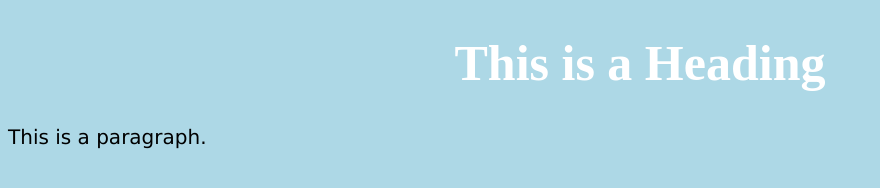
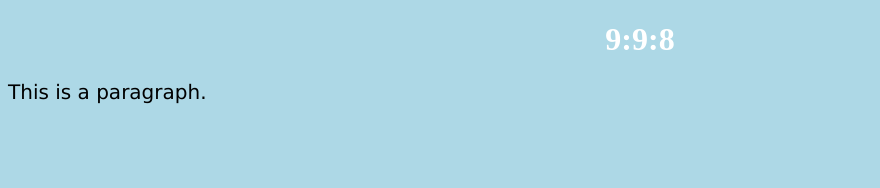
Before and after one commit to 8hal/js_study, a plain HTML site: page index.html in a window 1280 px wide. Shown: the whole page, without its empty margins (0-880 px from the left). Drawn offline with Linux system fonts and the light colour scheme.

Commit message:
add clock.js
add clock on js

```diff
--- /dev/null
+++ b/clock.js
@@ -0,0 +1,17 @@
+const clockContainer = document.querySelector(".js-clock"),
+	clockTitle = document.querySelector("h1");
+
+function getTime() {
+	const date = new Date();
+	const minutes = date.getMinutes();
+	const hours = date.getHours();
+	const seconds = date.getSeconds();
+
+	clockTitle.innerText = `${hours}:${minutes}:${seconds}`
+}
+
+function init() {
+getTime();
+}
+
+init()
--- a/index.html
+++ b/index.html
@@ -6,8 +6,10 @@
 <title >Page Title</title>
 </head>
 <body>
-<h1 id='title' class="btn">This is a Heading</h1>
+<div class = "js-clock">
+	<h1 class = "js-clock">00:00</h1>
+</div>
 <p>This is a paragraph.</p>
-<script src="index.js"></script>
+<script src="clock.js"></script>
 </body>
 </html>
```
